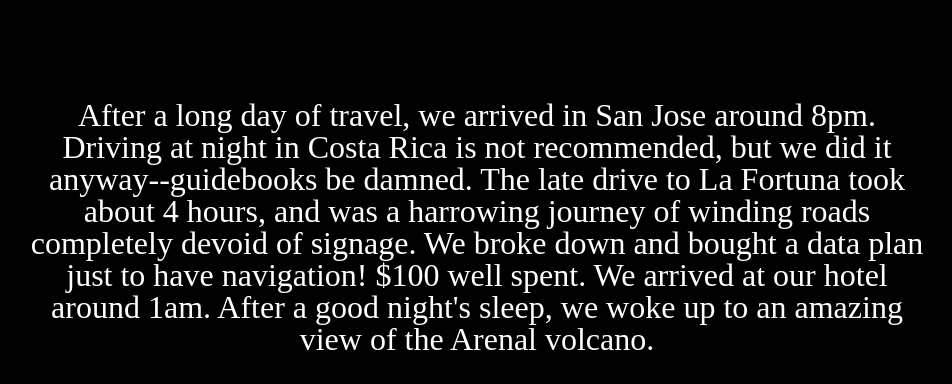
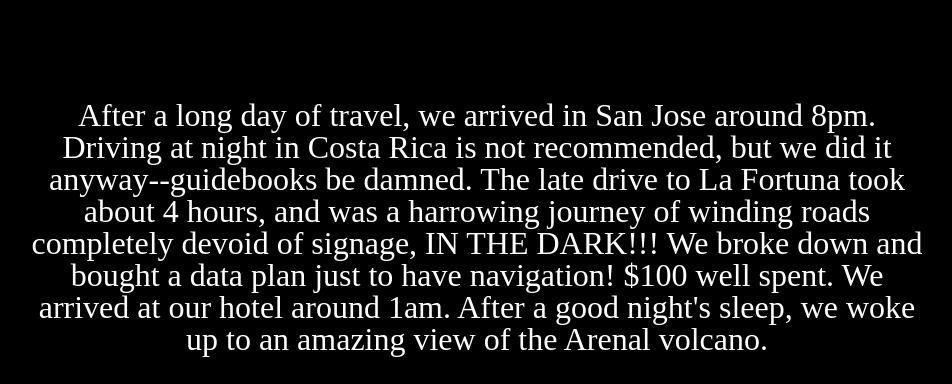
Before and after one commit to MelissaPabst/html-me-something, a plain HTML site: page index.html in a window 1280 px wide. Shown: the part 917-1301 px from the top of the page, without its empty margins (163-1115 px from the left). Drawn offline with Linux system fonts and the light colour scheme; grey boxes are pictures that could not be loaded.

Commit message:
added some content

```diff
--- a/index.html
+++ b/index.html
@@ -25,7 +25,7 @@
 
     <div class="container">
 
-        <p>After a long day of travel, we arrived in San Jose around 8pm. Driving at night in Costa Rica is not recommended, but we did it anyway--guidebooks be damned. The late drive to La Fortuna took about 4 hours, and was a harrowing journey of winding roads completely devoid of signage. We broke down and bought a data plan just to have navigation! $100 well spent. We arrived at our hotel around 1am. After a good night's sleep, we woke up to an amazing view of the Arenal volcano.</p>
+        <p>After a long day of travel, we arrived in San Jose around 8pm. Driving at night in Costa Rica is not recommended, but we did it anyway--guidebooks be damned. The late drive to La Fortuna took about 4 hours, and was a harrowing journey of winding roads completely devoid of signage, IN THE DARK!!! We broke down and bought a data plan just to have navigation! $100 well spent. We arrived at our hotel around 1am. After a good night's sleep, we woke up to an amazing view of the Arenal volcano.</p>
         <figure><img src="images/IMG_5682.jpg"><figcaption>The view from our hotel room at The Lost Iguana</figcaption></figure>
 
     </div>
```
